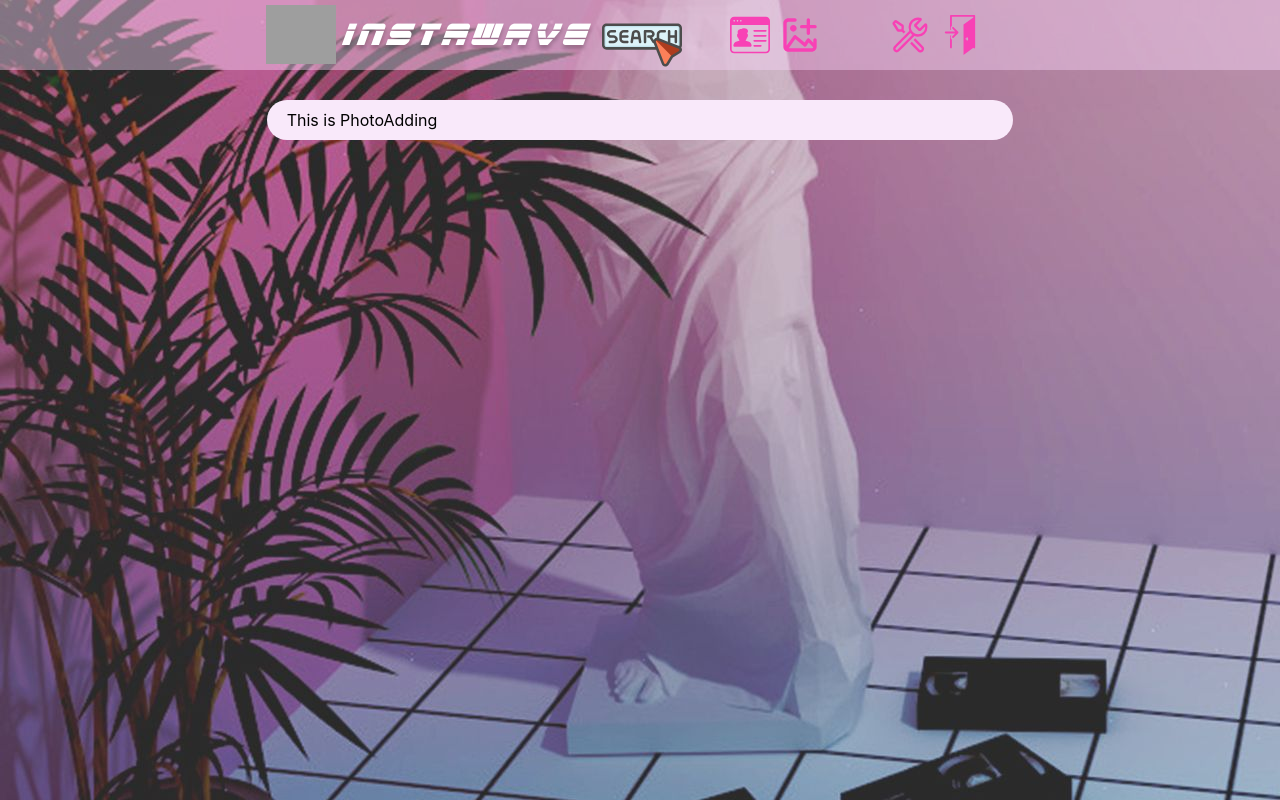
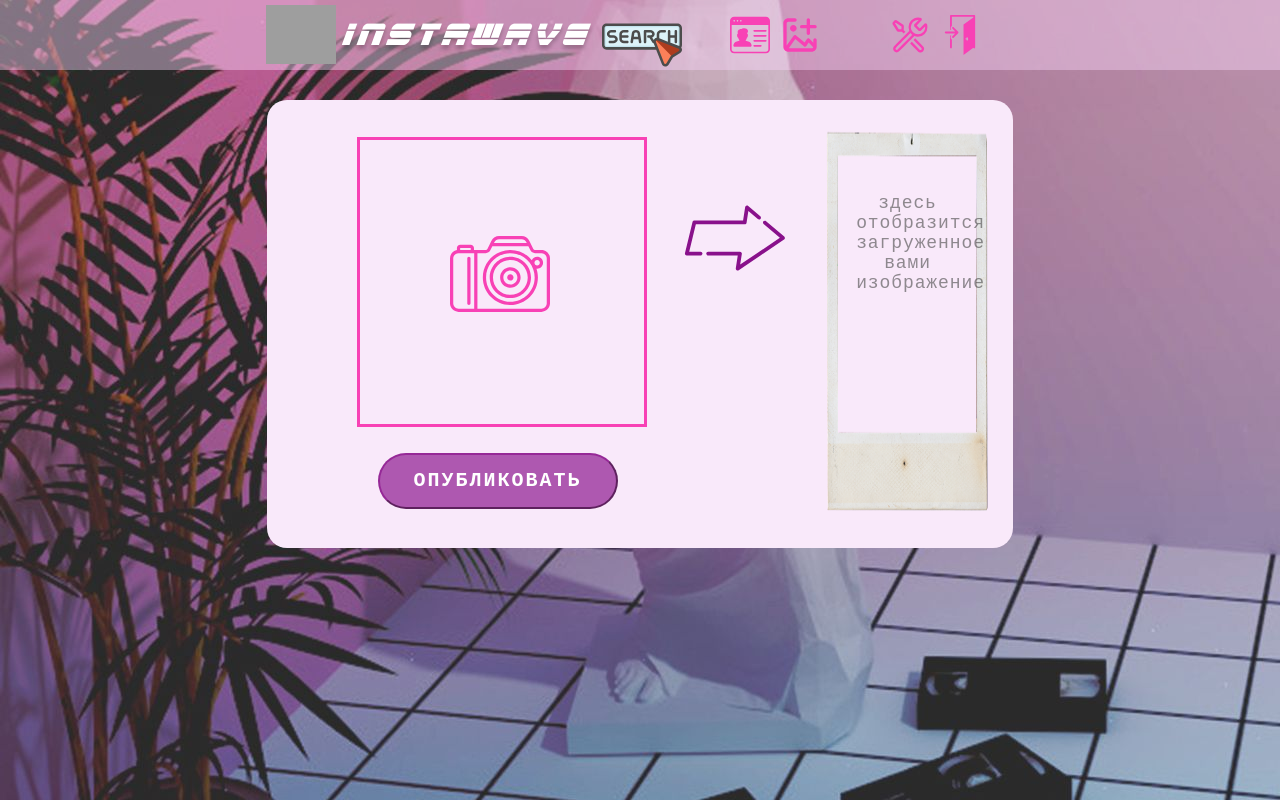
Before and after one commit to PolinaChubenko/InstaWave, a React (Create React App) app in the folder app/: page /adding in a window 1280 px wide. Built offline with nearby package versions, Linux system fonts and the light colour scheme; grey boxes are pictures that could not be loaded.

Commit message:
photo adding done

```diff
--- a/app/src/components/Main/PhotoAdding/PhotoAdding.js
+++ b/app/src/components/Main/PhotoAdding/PhotoAdding.js
@@ -1,13 +1,70 @@
+import React from 'react';
 import Main from "../Main";
+import style from "./PhotoAdding.module.css"
+import {ReactComponent as PhotoCamera} from "./../../../images/photo-camera.svg";
+import {ReactComponent as ArrowTo} from "./../../../images/arrow-to.svg";
 
-const PhotoAdding = () => {
-    return (
-        <Main>
-            <div>
-                This is PhotoAdding
-            </div>
-        </Main>
-    )
+class PhotoAdding extends React.Component {
+
+    constructor(props) {
+        super(props);
+        this.state = {file: '', imagePreviewUrl: ''};
+    }
+
+    _handleSubmit(e) {
+        e.preventDefault();
+        console.log('handle uploading-', this.state.file);
+    }
+
+    _handleImageChange(e) {
+        e.preventDefault();
+
+        let reader = new FileReader();
+        let file = e.target.files[0];
+
+        reader.onloadend = () => {
+            this.setState({
+                file: file,
+                imagePreviewUrl: reader.result
+            });
+        }
+        reader.readAsDataURL(file)
+    }
+
+    render() {
+        let {imagePreviewUrl} = this.state;
+        let $imagePreview = null;
+        if (imagePreviewUrl) {
+            $imagePreview = (<img alt="previewer" src={imagePreviewUrl}/>);
+        } else {
+            $imagePreview = (<div className={style.preview_text}>здесь отобразится
+                загруженное вами изображение</div>);
+        }
+
+        return (
+            <Main>
+                <div className={style.preview_wrapper}>
+                    <div className={style.upload_form}>
+                        <form onSubmit={(e) => this._handleSubmit(e)}>
+                            <label className={style.image_upload}
+                                   onChange={(e) => this._handleImageChange(e)}>
+                                <input type="file"/>
+                                <PhotoCamera className={style.photo_camera}/>
+                            </label>
+                            <button className={style.submit_button}
+                                    type="submit"
+                                    onClick={(e) => this._handleSubmit(e)}>опубликовать
+                            </button>
+                        </form>
+                    </div>
+                    <ArrowTo className={style.arrow_to}/>
+                    <div className={style.image_preview}>
+                        {$imagePreview}
+                    </div>
+                </div>
+            </Main>
+        )
+    }
 }
 
 export default PhotoAdding;
--- /dev/null
+++ b/app/src/components/Main/PhotoAdding/PhotoAdding.module.css
@@ -0,0 +1,89 @@
+.preview_wrapper {
+    display: flex;
+    margin-top: 2%;
+    margin-bottom: 1%;
+    margin-left: 10%;
+}
+
+.upload_form {
+    margin-top: 2%;
+    width: 290px;
+}
+
+.image_upload {
+    align-items: center;
+    border: 3px solid #F841B5;
+    box-sizing: border-box;
+    display: inline-block;
+    padding: 6px 12px;
+    cursor: pointer;
+    width: 290px;
+    height: 290px;
+}
+
+input[type="file"] {
+    display: none;
+    width: 290px;
+    height: 290px;
+}
+
+.photo_camera {
+    padding: 30%;
+    fill: #F841B5;
+    height: 100px;
+}
+
+.submit_button {
+    margin-top: 9%;
+    margin-left: 7%;
+    background: rgba(137, 17, 139, 0.67);
+    border-color: rgba(137, 17, 139, 0.67);
+    cursor: pointer;
+    border-radius: 50px;
+    width: 240px;
+    height: 56px;
+    outline: none;
+
+    font-family: 'Ubuntu', monospace;
+    font-style: normal;
+    font-weight: 700;
+    font-size: 20px;
+    text-align: center;
+    letter-spacing: 0.1em;
+    text-transform: uppercase;
+
+    color: #FFFFFF;
+}
+
+.image_preview {
+    margin-bottom: 1%;
+    float: left;
+    width: 33.333%;
+    height: 400px;
+    background: url(../../../images/photo-frame.png) no-repeat;
+    background-size: 100% 100%;
+}
+
+.image_preview img {
+    padding: 8%;
+    height: 70%;
+    width: 83%;
+}
+
+.preview_text {
+    margin: 40% 20% auto 20%;
+    text-align: center;
+    letter-spacing: 0.05em;
+    color: rgba(76, 76, 76, 0.62);
+    font-family: 'Ubuntu', monospace;
+    font-style: normal;
+    font-weight: 400;
+    font-size: 18px;
+}
+
+.arrow_to {
+    fill: #89118B;
+    margin: 10% 1% 0 1%;
+    height: 100px;
+    width: 200px;
+}
--- a/app/src/components/Main/Profile/Post.js
+++ b/app/src/components/Main/Profile/Post.js
@@ -1,21 +1,12 @@
 import style from "./Profile.module.css";
-import Like from "./Like";
+import PostImage from "./PostImage";
+import PostDescription from "./PostDescription";
 
 const Post = (props) => {
     return (
         <div className={style.posts_column}>
-            <img className={style.post_img}
-                 src={props.post_src}
-                 alt={props.post_alt}
-            />
-            <div className={style.post_description}>
-                <p>{props.date}</p>
-                <div className={style.post_description_like}>
-                    <Like is_liked={props.is_liked} />
-                    <div className={style.bottom_right}>{props.likes_amount}</div>
-                </div>
-
-            </div>
+            <PostImage post_src={props.img_src}/>
+            <PostDescription date={props.date} is_liked={props.is_liked} likes_amount={props.likes_amount}/>
         </div>
     )
 }
--- /dev/null
+++ b/app/src/components/Main/Profile/PostDescription.js
@@ -0,0 +1,16 @@
+import style from "./Profile.module.css";
+import Like from "./Like";
+
+const PostDescription = (props) => {
+    return (
+        <div className={style.post_description}>
+            <p>{props.date}</p>
+            <div className={style.post_description_like}>
+                <Like is_liked={props.is_liked} />
+                <div className={style.bottom_right}>{props.likes_amount}</div>
+            </div>
+        </div>
+    )
+}
+
+export default PostDescription;
--- /dev/null
+++ b/app/src/components/Main/Profile/PostImage.js
@@ -0,0 +1,12 @@
+import style from "./Profile.module.css";
+
+const PostImage = (props) => {
+    return (
+        <img className={style.post_img}
+             src={props.post_src}
+             alt='post'
+        />
+    )
+}
+
+export default PostImage;
--- a/app/src/components/Main/Profile/Posts.js
+++ b/app/src/components/Main/Profile/Posts.js
@@ -9,8 +9,8 @@ const Posts = () => {
             <div></div>
             <div className={style.posts_table}>
                 <div className={style.posts_rows}>
-                    <Post post_src={demo1} post_alt={'demo1'} date={'10.10.2022'} likes_amount={'13'} is_liked={true}/>
-                    <Post post_src={demo2} post_alt={'demo2'} date={'09.10.2022'} likes_amount={'+99'} is_liked={false}/>
+                    <Post img_src={demo1} date={'10.10.2022'} likes_amount={'13'} is_liked={true}/>
+                    <Post img_src={demo2} date={'09.10.2022'} likes_amount={'+99'} is_liked={false}/>
                 </div>
             </div>
             <div></div>
--- a/app/src/components/Main/Search/Found.js
+++ b/app/src/components/Main/Search/Found.js
@@ -10,8 +10,8 @@ const Found = () => {
             <div className={style.avatar_img}>
                 <img alt='avatar' src={avatar}/>
             </div>
-            <div className={style.info}>
-                <p>lina._.po</p>
+            <div>
+                <p className={style.username}>lina._.po</p>
                 <div>
                     <Subscribe is_subscribed={true}/>
                 </div>
--- a/app/src/components/Main/Search/Search.js
+++ b/app/src/components/Main/Search/Search.js
@@ -35,9 +35,6 @@ const Search = () => {
                     <Found />
                     <Found />
                     <Found />
-                    <Found />
-                    <Found />
-                    <Found />
                 </div>
             </div>
         </Main>
--- a/app/src/components/Main/Search/Search.module.css
+++ b/app/src/components/Main/Search/Search.module.css
@@ -1,5 +1,5 @@
 .main_height {
-    height: 860px;
+    height: 680px;
 }
 
 .search_wrapper {
@@ -46,7 +46,8 @@
 .result {
     display: flex;
     align-items: center;
-    margin-left: 2%;
+    margin: 1% 1% 1% 2%;
+    cursor: pointer;
 }
 
 .result:hover {
@@ -55,7 +56,7 @@
 
 .result_arrow {
     margin-right: 3%;
-    height: 50px;
+    height: 65px;
 }
 
 .avatar_img {
@@ -64,11 +65,17 @@
 }
 
 .avatar_img img {
-    width: 90px;
-    height: 90px;
+    width: 130px;
+    height: 130px;
     border-radius: 150px;
 }
 
-.info {
-
+.username {
+    margin: 0;
+    text-transform: uppercase;
+    font-family: 'Ubuntu', monospace;
+    font-weight: 800;
+    font-size: 30px;
+    letter-spacing: 0.2em;
+    color: #000000;
 }
```
Also changed, not shown: app/src/images/arrow-to.svg (added), app/src/images/photo-camera.svg (added).
